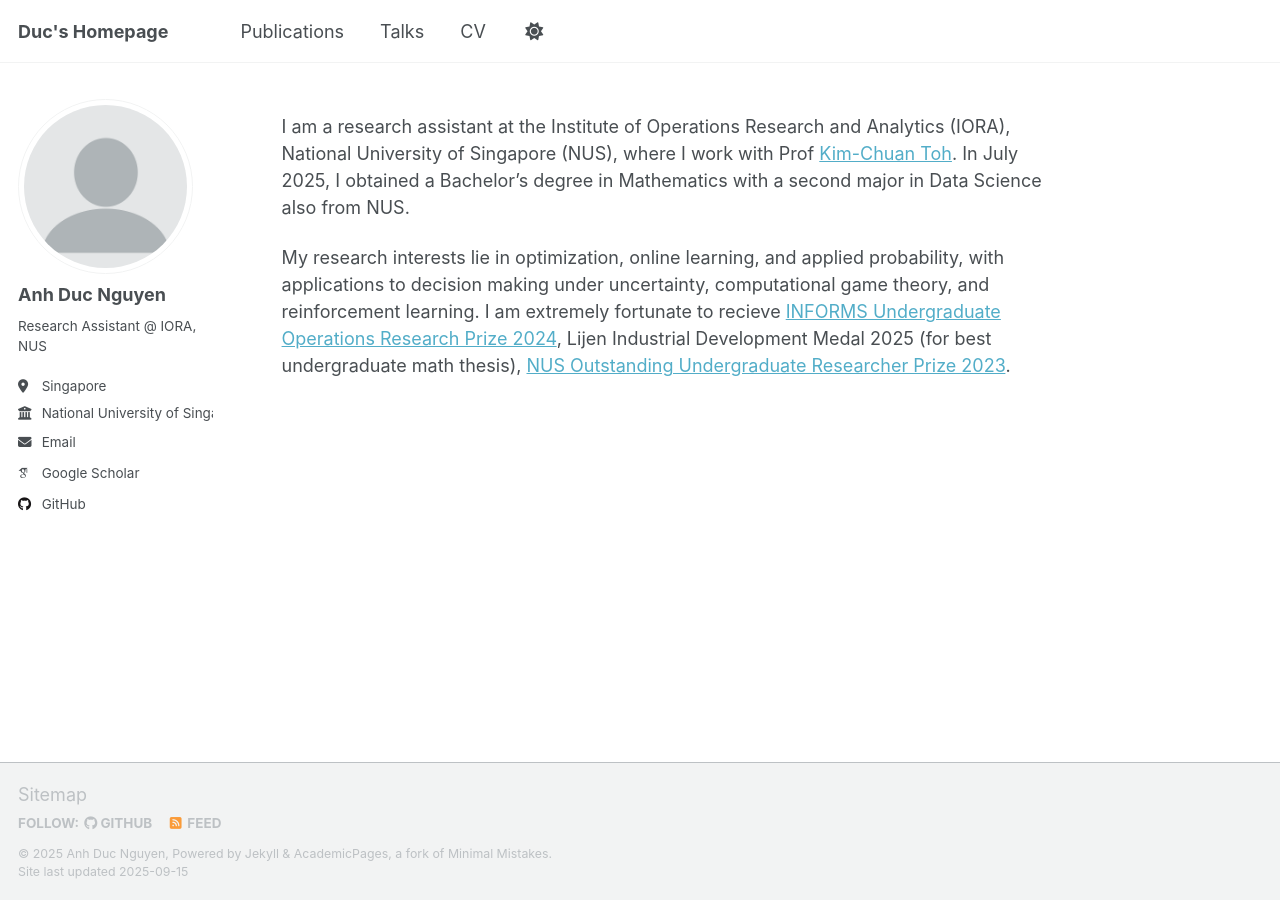
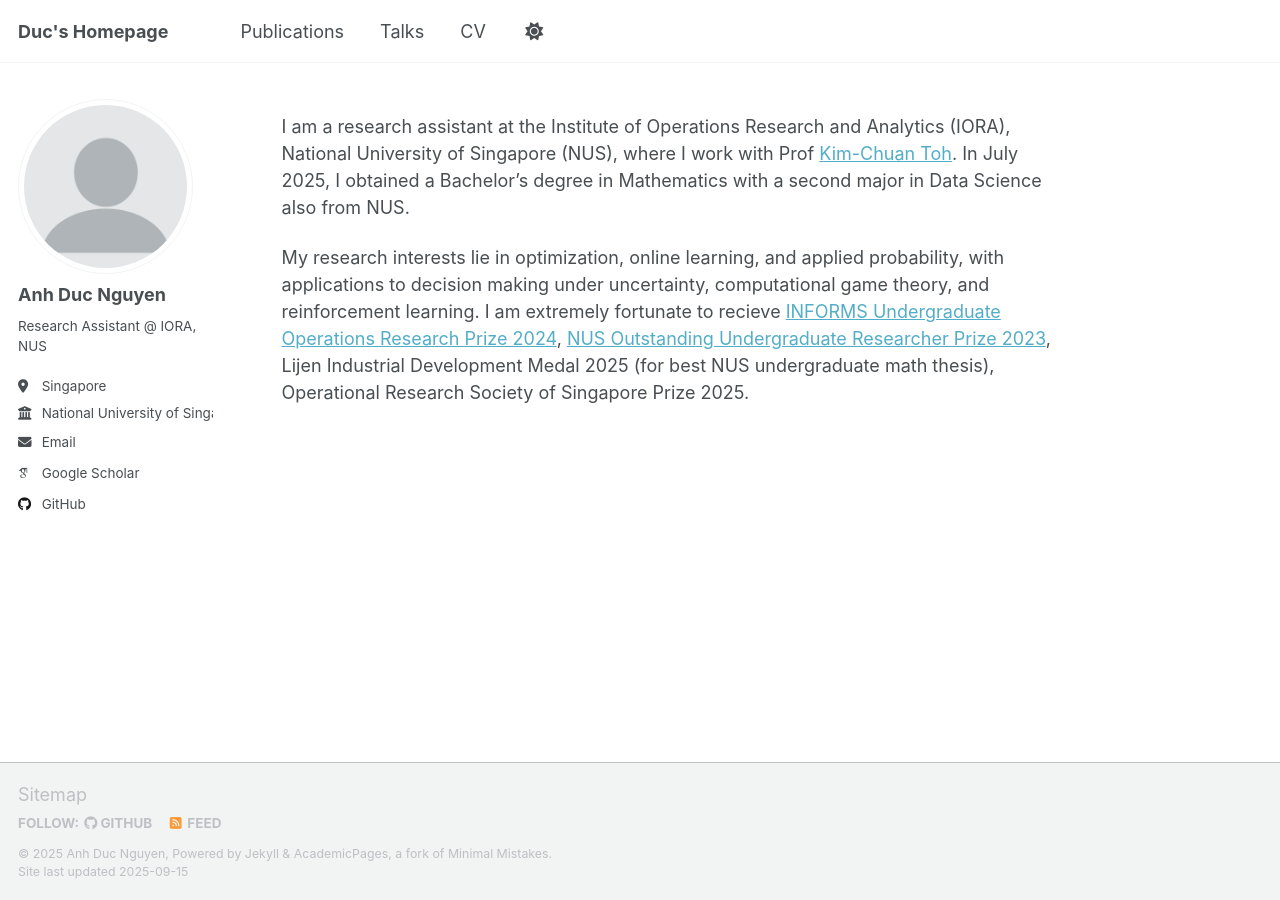
Before and after one commit to ducna271/ducna271.github.io, a Jekyll site: the page built from _pages/about.md, in a window 1280 px wide. Built offline with Jekyll 4.4.1, drawn with Linux system fonts in a browser that asks for light colours; some web fonts are replaced; a script that is not in the unit is left out.

Commit message:
Update about.md

```diff
--- a/_pages/about.md
+++ b/_pages/about.md
@@ -8,4 +8,4 @@ redirect_from:
 ---
 I am a research assistant at the Institute of Operations Research and Analytics (IORA), National University of Singapore (NUS), where I work with Prof [Kim-Chuan Toh](https://blog.nus.edu.sg/mattohkc/). In July 2025, I obtained a Bachelor’s degree in Mathematics with a second major in Data Science also from NUS.
 
-My research interests lie in optimization, online learning, and applied probability, with applications to decision making under uncertainty, computational game theory, and reinforcement learning. I am extremely fortunate to recieve [INFORMS Undergraduate Operations Research Prize 2024](https://www.informs.org/Recognizing-Excellence/INFORMS-Prizes/Undergraduate-Operations-Research-Prize), Lijen Industrial Development Medal 2025 (for best undergraduate math thesis), [NUS Outstanding Undergraduate Researcher Prize 2023](https://www.science.nus.edu.sg/undergraduates/undergraduate-research/outstanding-undergraduate-researcher-prize/).
+My research interests lie in optimization, online learning, and applied probability, with applications to decision making under uncertainty, computational game theory, and reinforcement learning. I am extremely fortunate to recieve [INFORMS Undergraduate Operations Research Prize 2024](https://www.informs.org/Recognizing-Excellence/INFORMS-Prizes/Undergraduate-Operations-Research-Prize), [NUS Outstanding Undergraduate Researcher Prize 2023](https://www.science.nus.edu.sg/undergraduates/undergraduate-research/outstanding-undergraduate-researcher-prize/), Lijen Industrial Development Medal 2025 (for best NUS undergraduate math thesis), Operational Research Society of Singapore Prize 2025.
```
